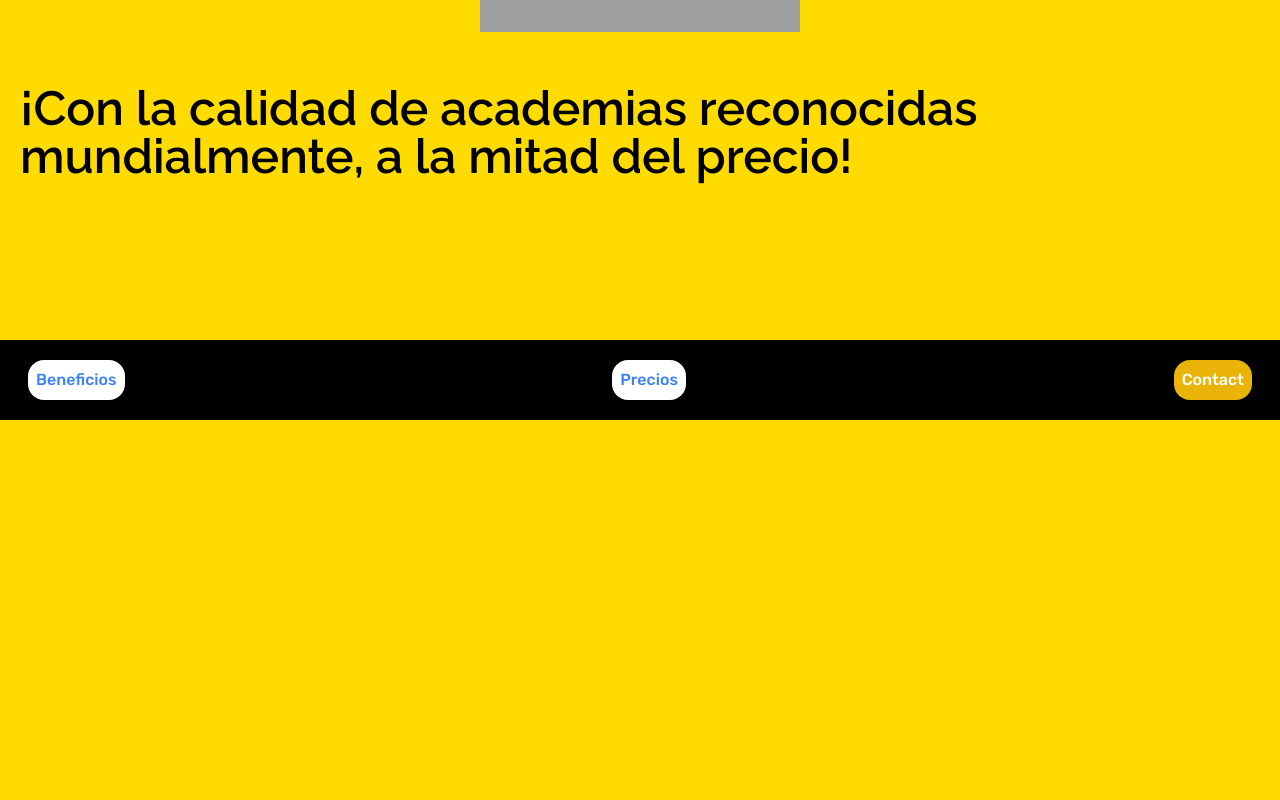
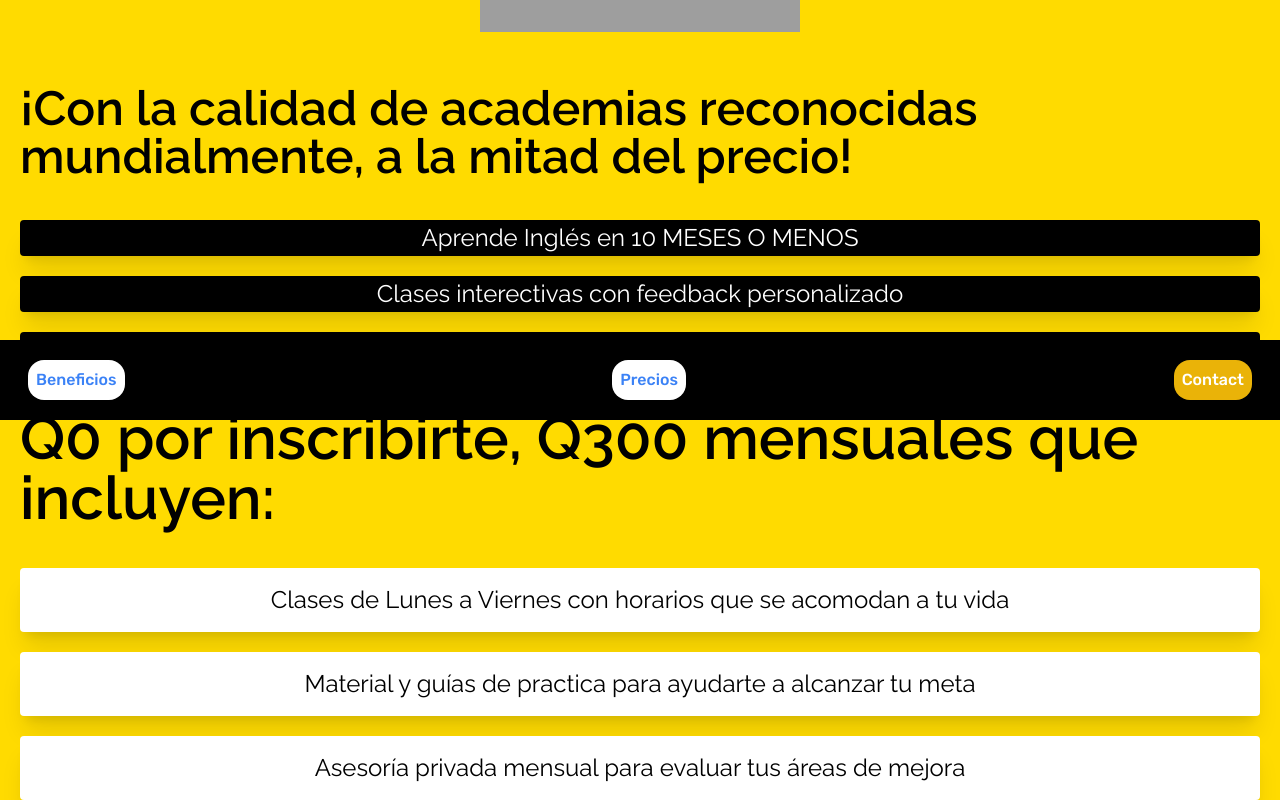
Before and after one commit to fawnnnn777/coachdiego, a Next.js app: page / in a window 1280 px wide. Shown: the part 380-1180 px from the top of the page. Before the commit the page ends 800 px from the top, so only its background shows below. Built offline with nearby package versions, Linux system fonts and the light colour scheme; grey boxes are pictures that could not be loaded.

Commit message:
add links and price

```diff
--- a/src/app/page.js
+++ b/src/app/page.js
@@ -21,6 +21,15 @@ export default function Home() {
       </div>
       <div id="benefits" className="mt-8">
         <h1 className={`${raleway.className} antialiased text-5xl p-5 `} >¡Con la calidad de academias reconocidas mundialmente, a la mitad del precio!</h1>
+        <p className={`${ralewaylight.className} antialised text-2xl m-5 px-5 border-2 border-black rounded  text-center bg-black text-white shadow-xl`}>Aprende Inglés en 10 MESES O MENOS</p>
+        <p className={`${ralewaylight.className} antialised text-2xl m-5 px-5 border-2 border-black rounded  text-center bg-black text-white shadow-xl`}>Clases interectivas con feedback personalizado</p>
+        <p className={`${ralewaylight.className} antialised text-2xl m-5 px-5 border-2 border-black rounded  text-center bg-black text-white shadow-xl`}>Ten conversaciones fluidas y mejora tu carrera</p>
+      </div>
+      <div id="price">
+      <h1 className={`${raleway.className} antialiased text-6xl p-5`}>Q0 por inscribirte, Q300 mensuales que incluyen:</h1>
+      <p className={`${ralewaylight.className} antialised text-2xl m-5 p-4 rounded  text-center bg-white text-black shadow-xl`}>Clases de Lunes a Viernes con horarios que se acomodan a tu vida</p>
+      <p className={`${ralewaylight.className} antialised text-2xl m-5 p-4 rounded  text-center bg-white text-black shadow-xl`}>Material y guías de practica para ayudarte a alcanzar tu meta</p>
+      <p className={`${ralewaylight.className} antialised text-2xl m-5 p-4 rounded  text-center bg-white text-black shadow-xl`}>Asesoría privada mensual para evaluar tus áreas de mejora</p>
       </div>
     </div>
   );
--- a/src/app/ui/home/Navbar.jsx
+++ b/src/app/ui/home/Navbar.jsx
@@ -15,10 +15,10 @@ export default function Navbar(){
     <div className={`h-16 lg:h-20 w-screen bg-black text-yellow box-border flex items-center justify-between p-5`}>
         <button onClick={() => scrollToSection("benefits")} className={`rounded-2xl bg-white m-2 p-2 text-blue-500
             ${montserrat.className}`}>Beneficios</button>
-        <button className={`rounded-2xl bg-white m-2 p-2 text-blue-500
+        <button onClick={() => scrollToSection("price")} className={`rounded-2xl bg-white m-2 p-2 text-blue-500
             ${montserrat.className}`}>Precios</button>
-        <button className={`rounded-2xl bg-yellow-500 m-2 p-2 text-white
-            ${montserrat.className}`}>Contact</button>
+        <a href="https://wa.me/50259850761?text=Quiero%20más%20información%20de%20las%20clases%20de%20Inglés" className={`rounded-2xl bg-yellow-500 m-2 p-2 text-white
+            ${montserrat.className}`}>Contact</a>
     </div>
     )
 }
```
